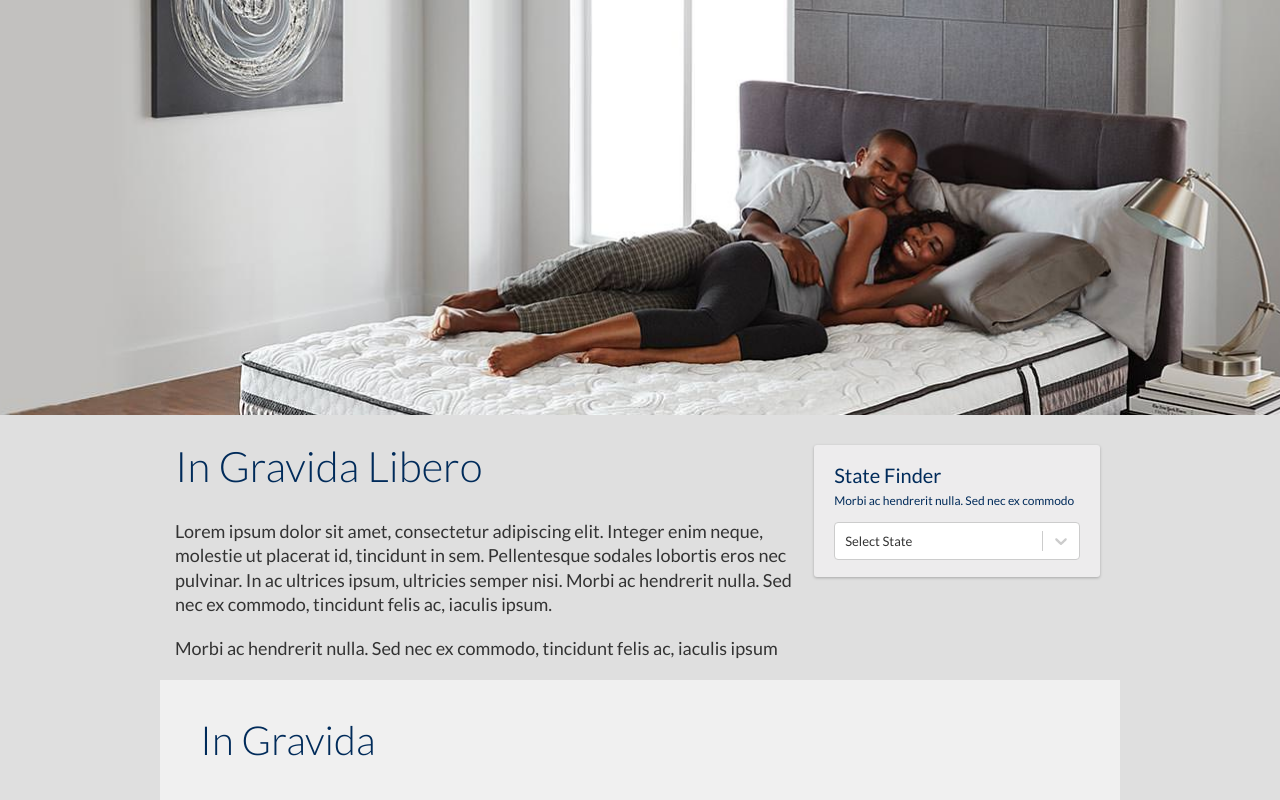
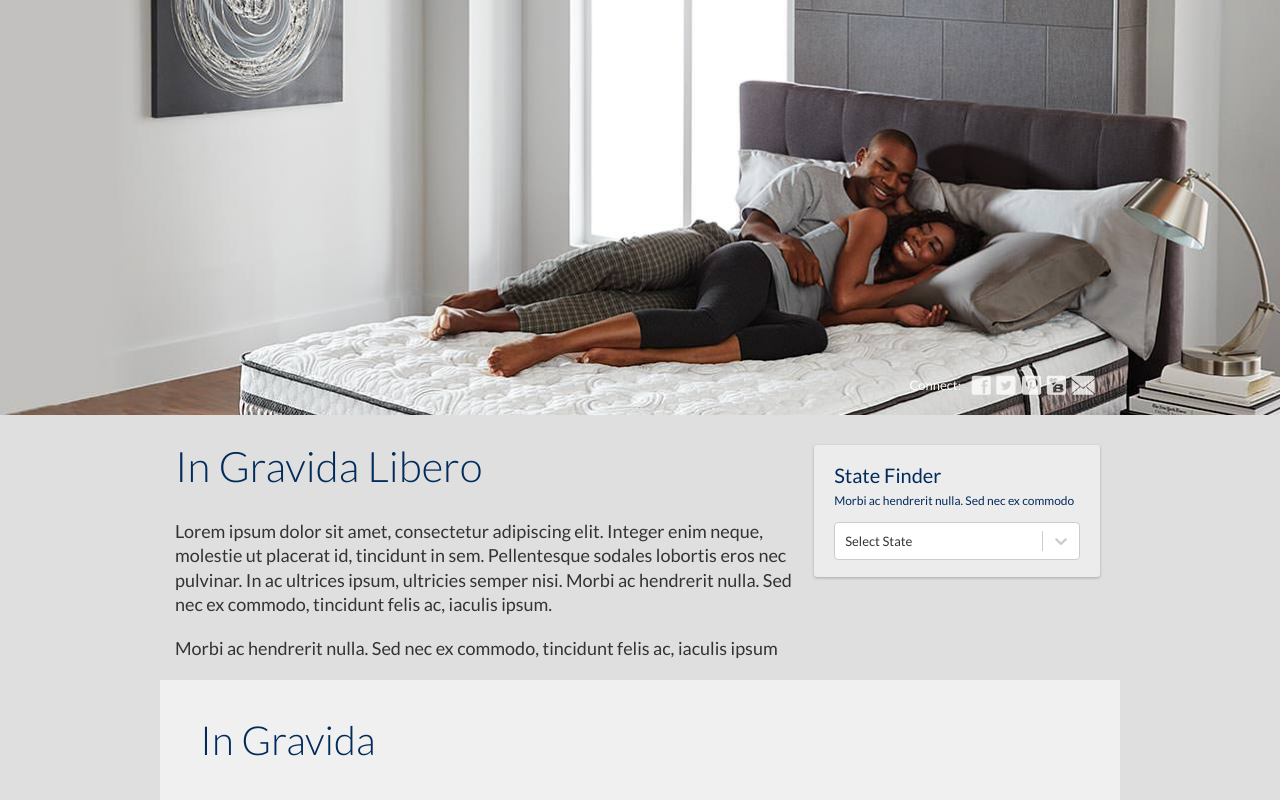
Before and after one commit to john2796/Tagrem_react, a React (Create React App) app: page / in a window 1280 px wide. Shown: the top 800 px of the page. Built offline with nearby package versions, Linux system fonts and the light colour scheme.

Commit message:
added social icons overlay it with banner

```diff
--- a/src/App.js
+++ b/src/App.js
@@ -4,12 +4,15 @@ import { AppStyle } from './AppStyle';
 import StateFinder from './components/state-finder/StateFinder';
 import Gravida from './components/gravida/Gravida';
 import ProductCards from './components/products-card/ProductCards';
+import SocialMedia from './components/social-media/SocialMedia';
 
 const App = () => (
   <AppStyle>
-    <div className="banner" />
+    <div className="banner">
+      <SocialMedia />
+    </div>
     <div className="wrapper">
-      {/* -------> header <------- */}
+      {/* -------> header Section<------- */}
       <header>
         <div className="header-content">
           <h1>In Gravida Libero</h1>
--- /dev/null
+++ b/src/components/social-media/SocialMedia.js
@@ -0,0 +1,23 @@
+import React from 'react';
+import { SocialStyle } from './SocialMediaStyle';
+
+import facebook from '../../images/fb.png';
+import twitter from '../../images/twitter.png';
+import pinterest from '../../images/pinterest.png';
+import blog from '../../images/blog.png';
+import mail from '../../images/email.png';
+
+const SocialMedia = () => (
+  <SocialStyle className="wrapper">
+    <div className="social-wrapper">
+      <p>Connect:</p>
+      <img src={facebook} alt="social media" />
+      <img src={twitter} alt="social media" />
+      <img src={pinterest} alt="social media" />
+      <img src={blog} alt="social media" />
+      <img src={mail} alt="social media" />
+    </div>
+  </SocialStyle>
+);
+
+export default SocialMedia;
--- /dev/null
+++ b/src/components/social-media/SocialMediaStyle.js
@@ -0,0 +1,24 @@
+import styled from 'styled-components';
+
+export const SocialStyle = styled.div`
+  position: relative;
+  width: 100%;
+  height: 100%;
+  .social-wrapper {
+    margin: 20px;
+    display: flex;
+    align-items: center;
+    position: absolute;
+    bottom: 0;
+    right: 0;
+    img {
+      margin-right: 5px;
+      opacity: 0.8;
+    }
+    p {
+      font-size: 1.3rem;
+      color: var(--white);
+      margin-right: 10px;
+    }
+  }
+`;
--- a/src/components/state-finder/StateFinder.js
+++ b/src/components/state-finder/StateFinder.js
@@ -101,7 +101,6 @@ class StateFinder extends Component {
   };
 
   handleChange = (state) => {
-    console.log(state.label);
     this.setState(prevState => ({ currentValue: state.label, modal: !prevState.modal }));
   };
 
```
Also changed, not shown: .eslintrc.json.
